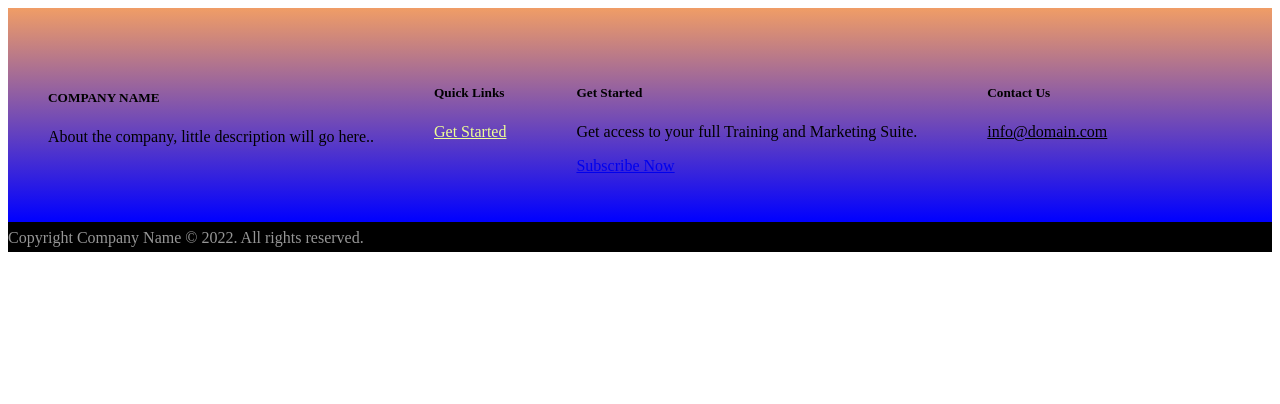
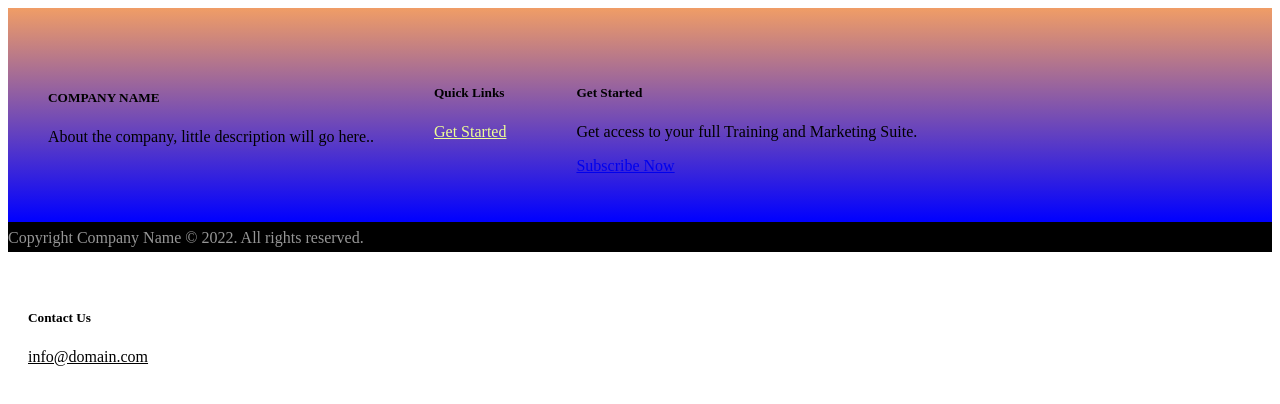
Before and after one commit to learnersatija/footers.github.io, a plain HTML site: page index.html in a window 1280 px wide. Drawn offline with Linux system fonts and the light colour scheme.

Commit message:
Update index.html

```diff
--- a/index.html
+++ b/index.html
@@ -172,16 +172,6 @@
                         </div>
                     </div>
 
-                    <div class="col-xs-12 col-sm-6 col-md-3">
-                        <div class="widget no-box">
-                            <h5 class="widget-title" style="color:black;">Contact Us<span></span></h5>
-                            <p><a href="mailto:info@domain.com" title="glorythemes" style="color:black;">info@domain.com</a></p>
-                            <ul class="social-footer2">
-                                <!-- Social media links -->
-                            </ul>
-                        </div>
-                    </div>
-
                 </div>
             </div>
         </div>
@@ -197,5 +187,14 @@
         </div>
     </footer>
 
+    <!-- Moved "Contact Us" outside of the footer -->
+    <div class="widget no-box">
+        <h5 class="widget-title" style="color:black;">Contact Us<span></span></h5>
+        <p><a href="mailto:info@domain.com" title="glorythemes" style="color:black;">info@domain.com</a></p>
+        <ul class="social-footer2">
+            <!-- Social media links -->
+        </ul>
+    </div>
+
 </body>
 </html>
```
